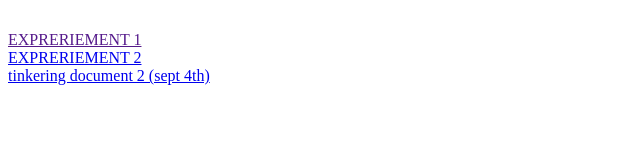
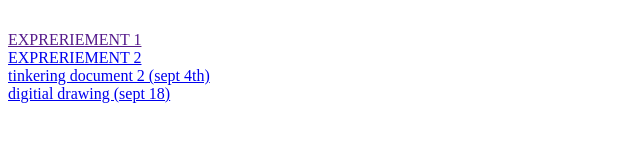
Before and after one commit to ERINDESHAY/HELLOKIBBI, a plain HTML site: page index.html in a window 1280 px wide. Shown: the whole page, without its empty margins (0-640 px from the left). Drawn offline with Linux system fonts and the light colour scheme.

Commit message:
Add files via upload

```diff
--- a/index.html
+++ b/index.html
@@ -13,6 +13,7 @@
 
         <A href="htmlexp.html"> EXPRERIEMENT 2</a><br>
         <A href="tinkeringagain.html"> tinkering document 2 (sept 4th)</a></td> <br>
+            <a href="cssexp2.html">digitial drawing (sept 18)</a>
 
 </table>
 </body>
```
